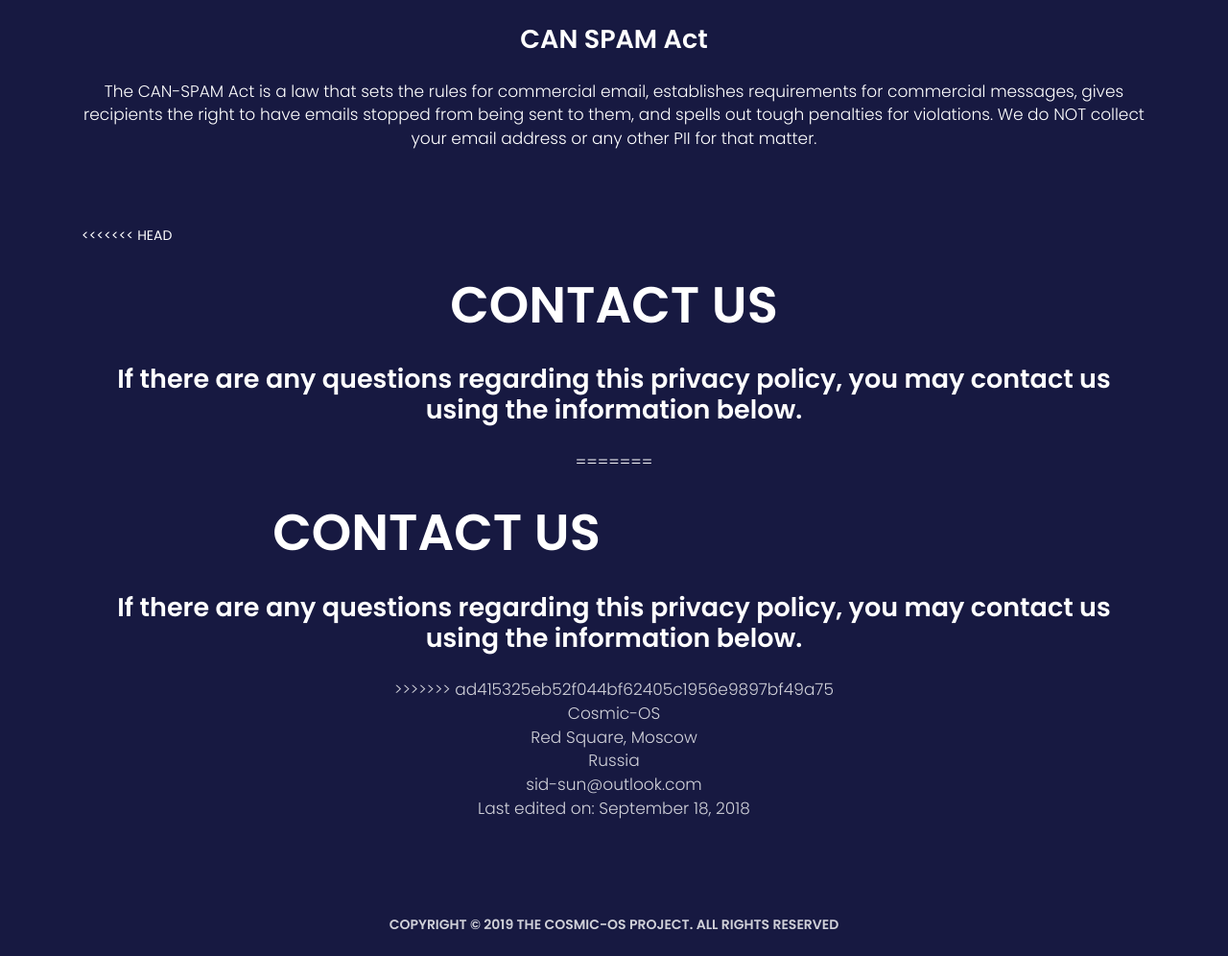
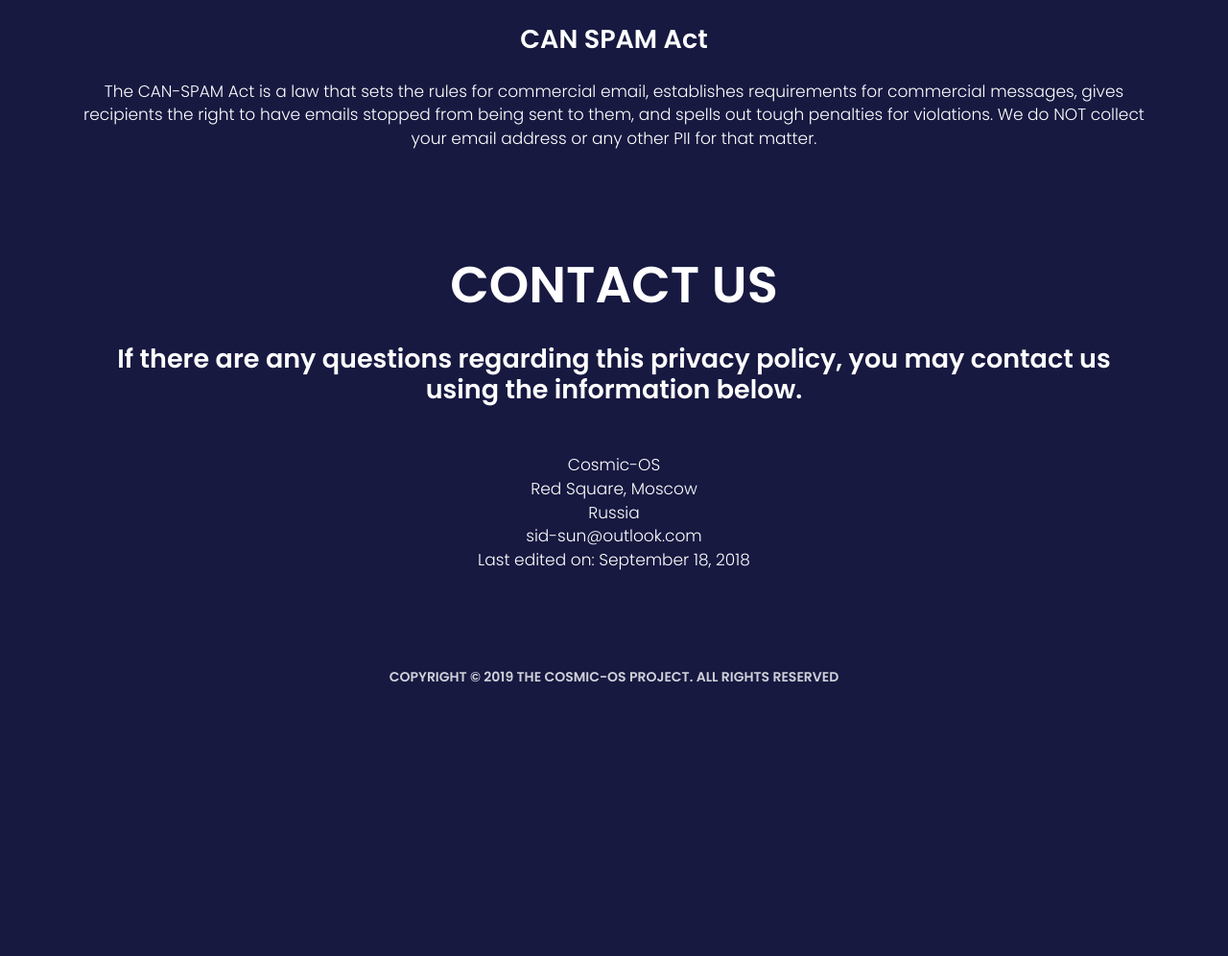
Before and after one commit to mr-sharmaji/CosmicOS_Flask, a Flask app: page /privacy-policy in a window 1280 px wide. Shown: the part 1643-2639 px from the top of the page at 96% size. After the commit the page ends 2354 px from the top, so only its background shows below. Run offline with Flask 2, Linux system fonts and the light colour scheme; some libraries are stand-ins or nearby versions.

Commit message:
initial commit

```diff
--- a/templates/p.html
+++ b/templates/p.html
@@ -178,23 +178,12 @@
                     <br>
                     <br>
                     <br>
-<<<<<<< HEAD
                     <h1 class="text-white text-center title display-1">CONTACT US</h1>
                     <h2 class="title text-white text-center">If there are any questions regarding this privacy policy, you may
                         contact
                         us using the information below.
                     </h2>
                     <h4 class="description text-white text-center">
-=======
-                    <div class="text-center col-md-12 col-lg-8">
-                        <h1 class="text-center title display-1">CONTACT US</h1>
-                    </div>
-                    <h2 class="title text-center">If there are any questions regarding this privacy policy, you may
-                        contact
-                        us using the information below.
-                    </h2>
-                    <h4 class="description text-center">
->>>>>>> ad415325eb52f044bf62405c1956e9897bf49a75
                         <br>Cosmic-OS <br>
                         Red Square, Moscow <br>
                         Russia <br>
```
